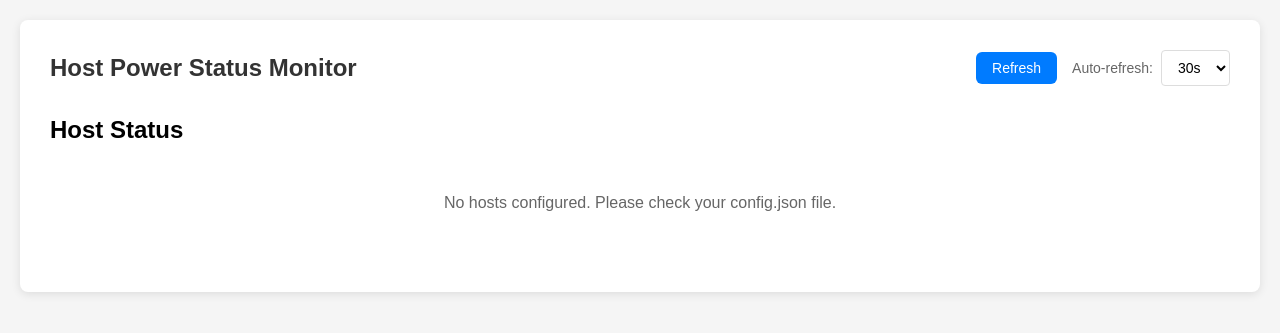
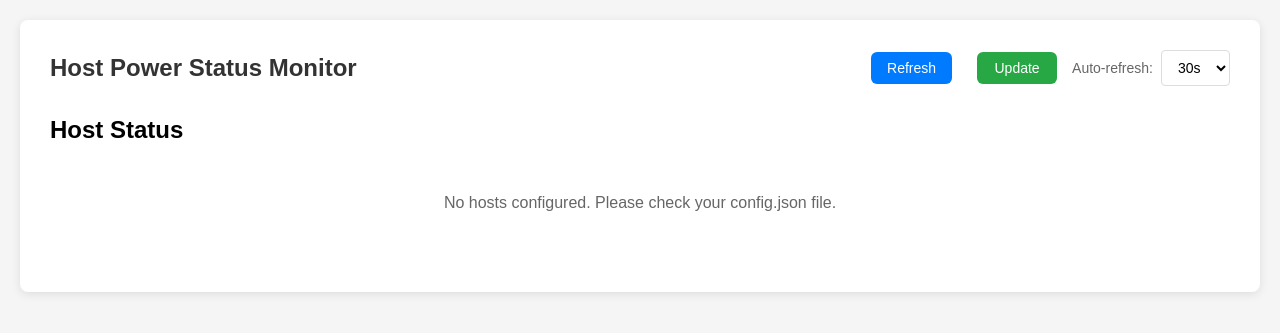
Before and after one commit to samsyeung/mycontrol, a Flask app: page / in a window 1280 px wide. Shown: the top 333 px of the page. Run offline with Flask 3, Linux system fonts and the light colour scheme.

Commit message:
Release MyControl v1.2.0 - Auto-update functionality
Add comprehensive auto-update system with git pull detection, dependency management, and one-click web interface updates for seamless application maintenance.

🤖 Generated with [Claude Code](https://claude.ai/code)

Co-Authored-By: Claude <noreply@anthropic.com>

```diff
--- a/app.py
+++ b/app.py
@@ -456,6 +456,35 @@ def stop_nvtop_terminal(hostname):
     result = get_terminal_manager().stop_nvtop_terminal(hostname)
     return jsonify(result)
 
+@app.route('/api/update', methods=['POST'])
+def update_application():
+    """Trigger application update via git pull and restart"""
+    try:
+        import subprocess
+        import os
+
+        script_dir = os.path.dirname(os.path.abspath(__file__))
+        update_script = os.path.join(script_dir, 'update.sh')
+
+        if not os.path.exists(update_script):
+            return jsonify({'success': False, 'message': 'Update script not found'}), 500
+
+        if not os.access(update_script, os.X_OK):
+            return jsonify({'success': False, 'message': 'Update script is not executable'}), 500
+
+        # Run update script in background
+        process = subprocess.Popen([update_script],
+                                 stdout=subprocess.PIPE,
+                                 stderr=subprocess.PIPE,
+                                 cwd=script_dir)
+
+        app.logger.info("Update process started")
+        return jsonify({'success': True, 'message': 'Update process initiated. Application will restart if updates are available.'}), 200
+
+    except Exception as e:
+        app.logger.error(f"Failed to start update process: {e}")
+        return jsonify({'success': False, 'message': f'Failed to start update: {str(e)}'}), 500
+
 if __name__ == '__main__':
     config = load_config()
     port = config.get('port', 5010)
--- a/static/css/style.css
+++ b/static/css/style.css
@@ -225,6 +225,34 @@ h1 {
 
 .refresh-btn:hover {
     background-color: #0056b3;
+}
+
+.update-btn {
+    padding: 8px 16px;
+    background-color: #28a745;
+    color: white;
+    border: none;
+    border-radius: 6px;
+    cursor: pointer;
+    font-size: 14px;
+    text-decoration: none;
+    text-align: center;
+    min-width: 80px;
+    margin-left: 10px;
+}
+
+.update-btn:hover {
+    background-color: #218838;
+}
+
+.update-btn:disabled {
+    background-color: #6c757d;
+    cursor: not-allowed;
+}
+
+.update-btn.updating {
+    background-color: #ffc107;
+    color: #212529;
 }
 
 .refresh-selector {
--- a/static/js/app.js
+++ b/static/js/app.js
@@ -644,3 +644,52 @@ function loadPingStatus() {
         console.log('All ping status information loaded');
     });
 }
+
+// Update application function
+function updateApplication(button) {
+    // Disable button and show updating state
+    const originalText = button.textContent;
+    button.textContent = 'Updating...';
+    button.disabled = true;
+    button.classList.add('updating');
+
+    // Call update API
+    fetch('/api/update', {
+        method: 'POST',
+        headers: {
+            'Content-Type': 'application/json',
+        }
+    })
+    .then(response => response.json())
+    .then(data => {
+        if (data.success) {
+            // Show success message
+            button.textContent = 'Update Started';
+
+            // Show info message to user
+            alert('Update process started. The application will restart automatically if updates are available. Please wait a few moments and refresh the page.');
+
+            // Auto-refresh after a delay to see if app restarted
+            setTimeout(() => {
+                window.location.reload();
+            }, 10000); // Wait 10 seconds then refresh
+        } else {
+            // Show error message
+            alert('Update failed: ' + data.message);
+
+            // Reset button
+            button.textContent = originalText;
+            button.disabled = false;
+            button.classList.remove('updating');
+        }
+    })
+    .catch(error => {
+        console.error('Update error:', error);
+        alert('Update failed: Network error');
+
+        // Reset button
+        button.textContent = originalText;
+        button.disabled = false;
+        button.classList.remove('updating');
+    });
+}
--- a/templates/index.html
+++ b/templates/index.html
@@ -12,6 +12,7 @@
             <h1>Host Power Status Monitor</h1>
             <div class="refresh-container">
                 <button class="refresh-btn" onclick="window.location.reload()">Refresh</button>
+                <button class="update-btn" onclick="updateApplication(this)" title="Pull updates and restart if changes available">Update</button>
                 <div class="refresh-selector">
                     <label for="refresh-interval">Auto-refresh:</label>
                     <select id="refresh-interval" onchange="updateRefreshInterval()">
```
Also changed, not shown: CLAUDE.md (+12 -0 lines), CHANGELOG.md, README.md, 1 other file.
